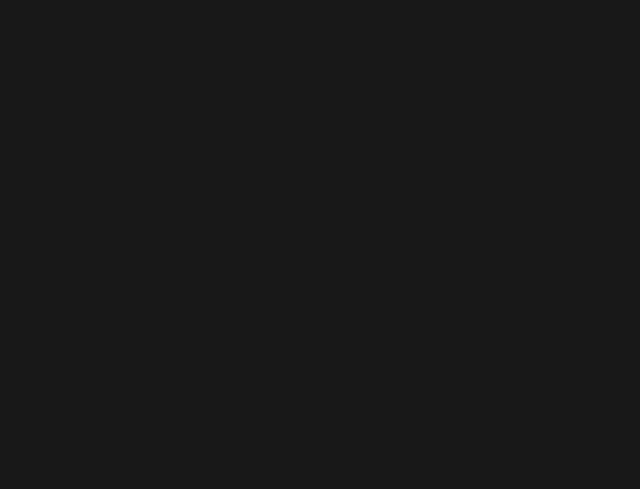
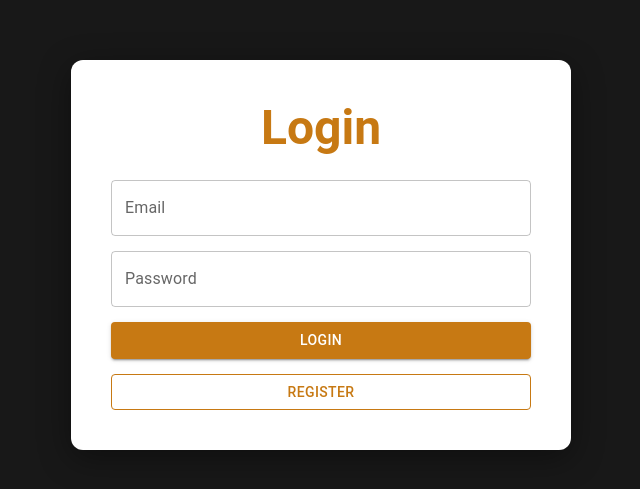
Before and after one commit to NathanielH12/MoodEats, a React app in the folder frontend/: page /login in a window 1280 px wide. Before the commit this address had no page. Shown: the part 145-634 px from the top of the page, without its empty margins (319-959 px from the left). Built offline with nearby package versions, Linux system fonts and the light colour scheme; the HTML template or start-up script is replaced by a standard one.

Commit message:
feat: add routes for register and login

```diff
--- a/frontend/src/App.jsx
+++ b/frontend/src/App.jsx
@@ -5,12 +5,16 @@
 import { Routes, Route } from 'react-router-dom'
 import LandingPage from './Components/LandingPage.jsx'
 import Dashboard from './Components/Dashboard.jsx'
+import { RegisterPage } from './Components/RegisterPage.jsx'
+import { LoginPage } from './Components/LoginPage.jsx'
 
 function App() {
   return (
     <>
       <Routes>
         <Route path="/" element={<LandingPage />} />
+        <Route path="/register" element={<RegisterPage />} />
+        <Route path="/login" element={<LoginPage />} />
         <Route path="/dashboard" element={<Dashboard />} />
       </Routes>
     </>
```
